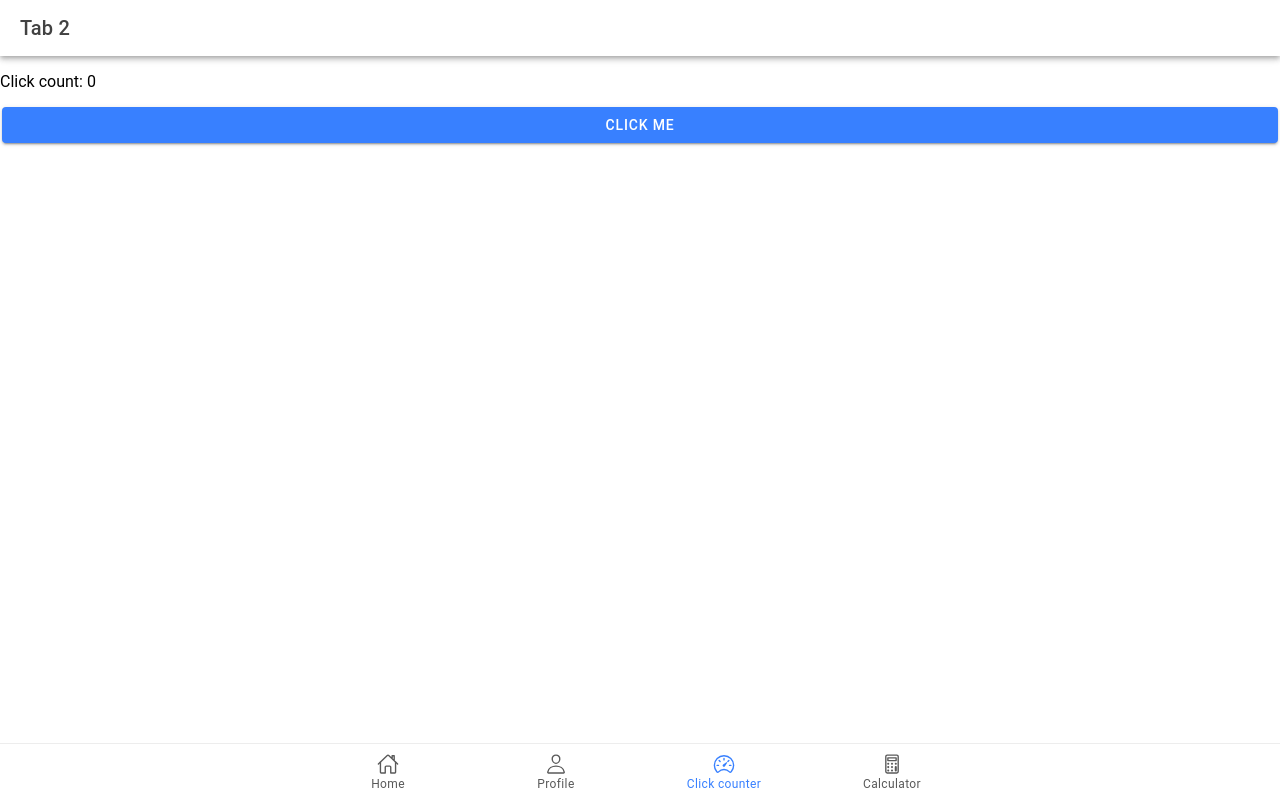
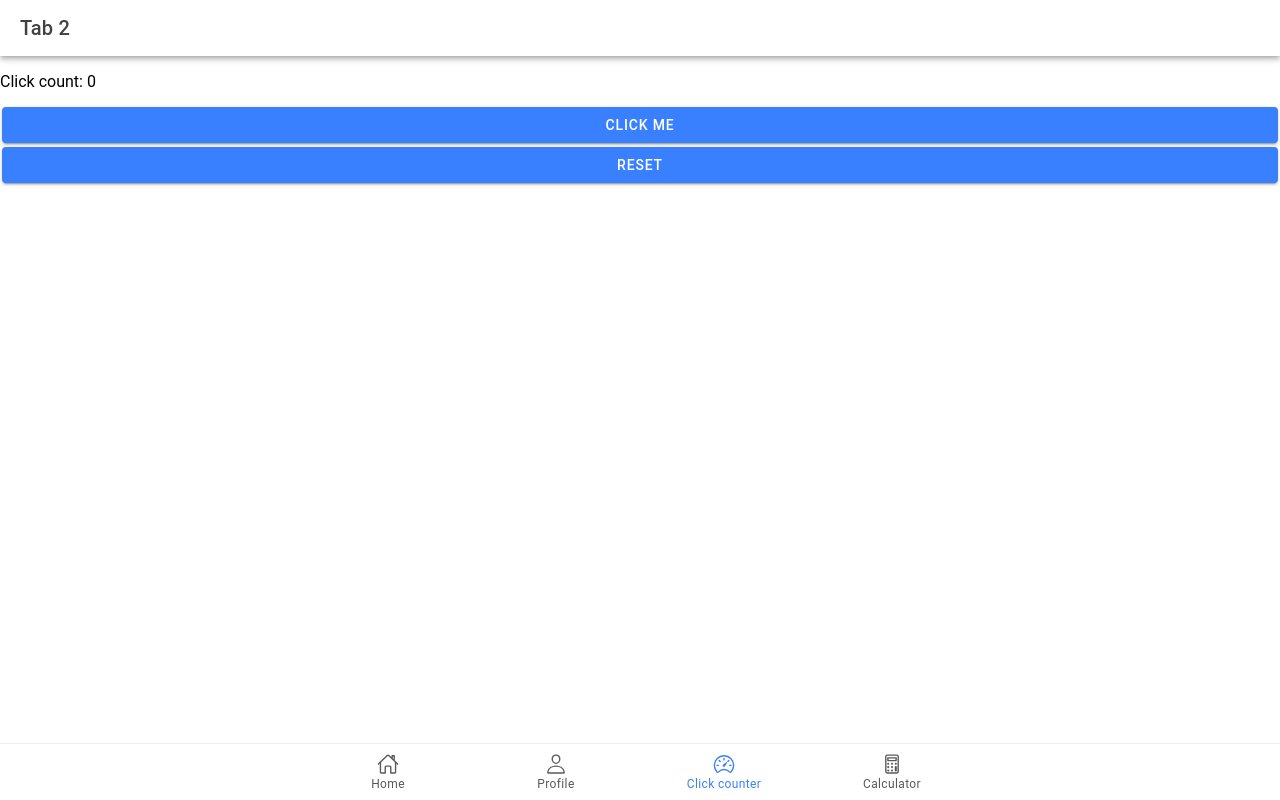
Before and after one commit to Jessmarivandalahigon/ion-t-dalahigon, a React (Vite) app: page /tab2 in a window 1280 px wide. Built offline with nearby package versions, Linux system fonts and the light colour scheme.

Commit message:
i add reset button in tab2

```diff
--- a/src/pages/Tab2.tsx
+++ b/src/pages/Tab2.tsx
@@ -8,6 +8,10 @@ const Tab2: React.FC = () => {
 
   const handleClick = () => {
     setClickCount(clickCount + 1);
+  };
+
+  const handleReset = () => {
+    setClickCount(0); // Reset the click count to 0
   };
 
   return (
@@ -24,11 +28,10 @@ const Tab2: React.FC = () => {
           </IonToolbar>
         </IonHeader>
 
-
         <p>Click count: {clickCount}</p> <b></b>
 
         <IonButton onClick={handleClick} expand="block">Click me</IonButton>
-
+        <IonButton onClick={handleReset} expand="block">Reset</IonButton> {/* Add reset button */}
 
       </IonContent>
     </IonPage>
```
